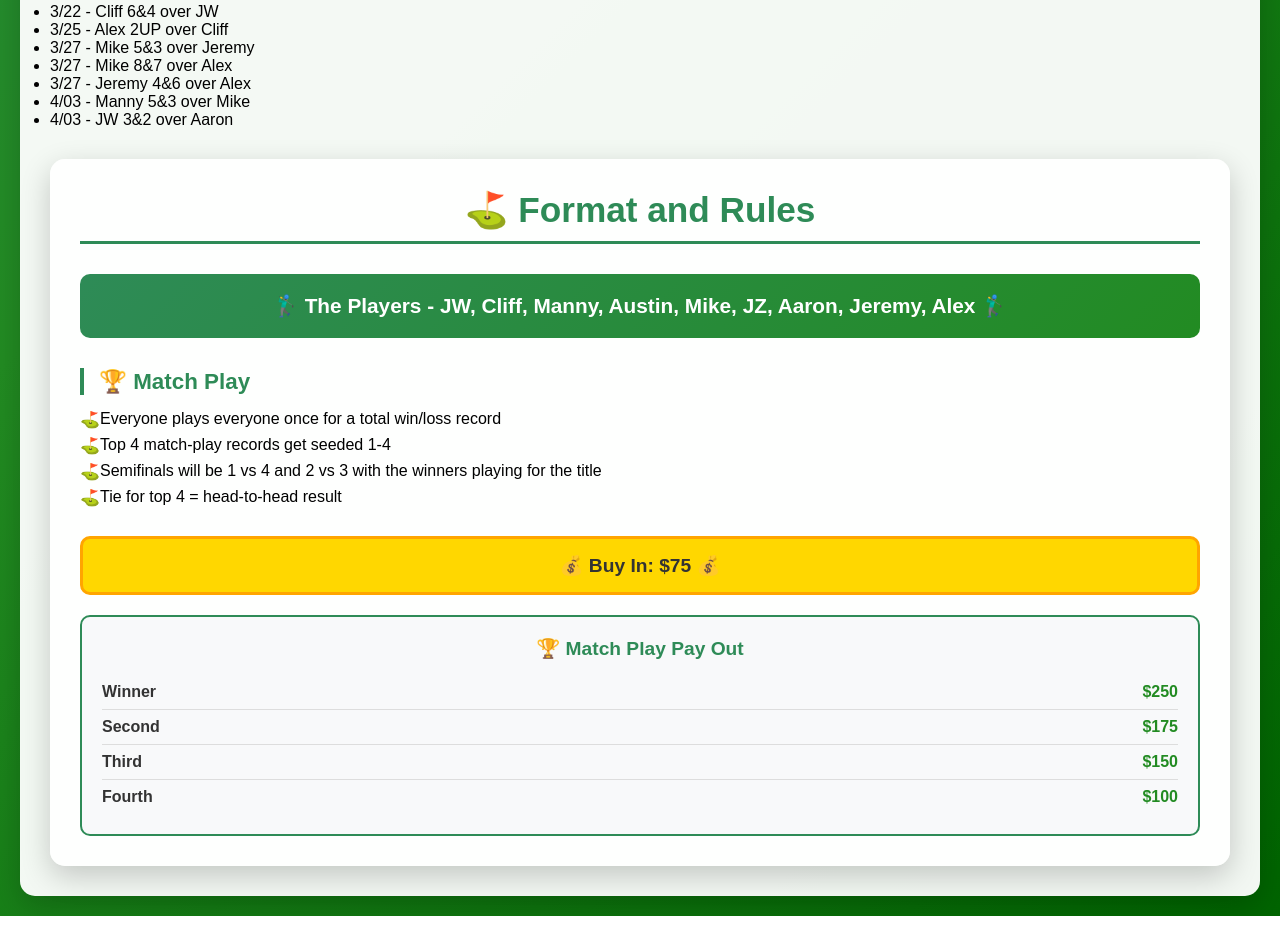
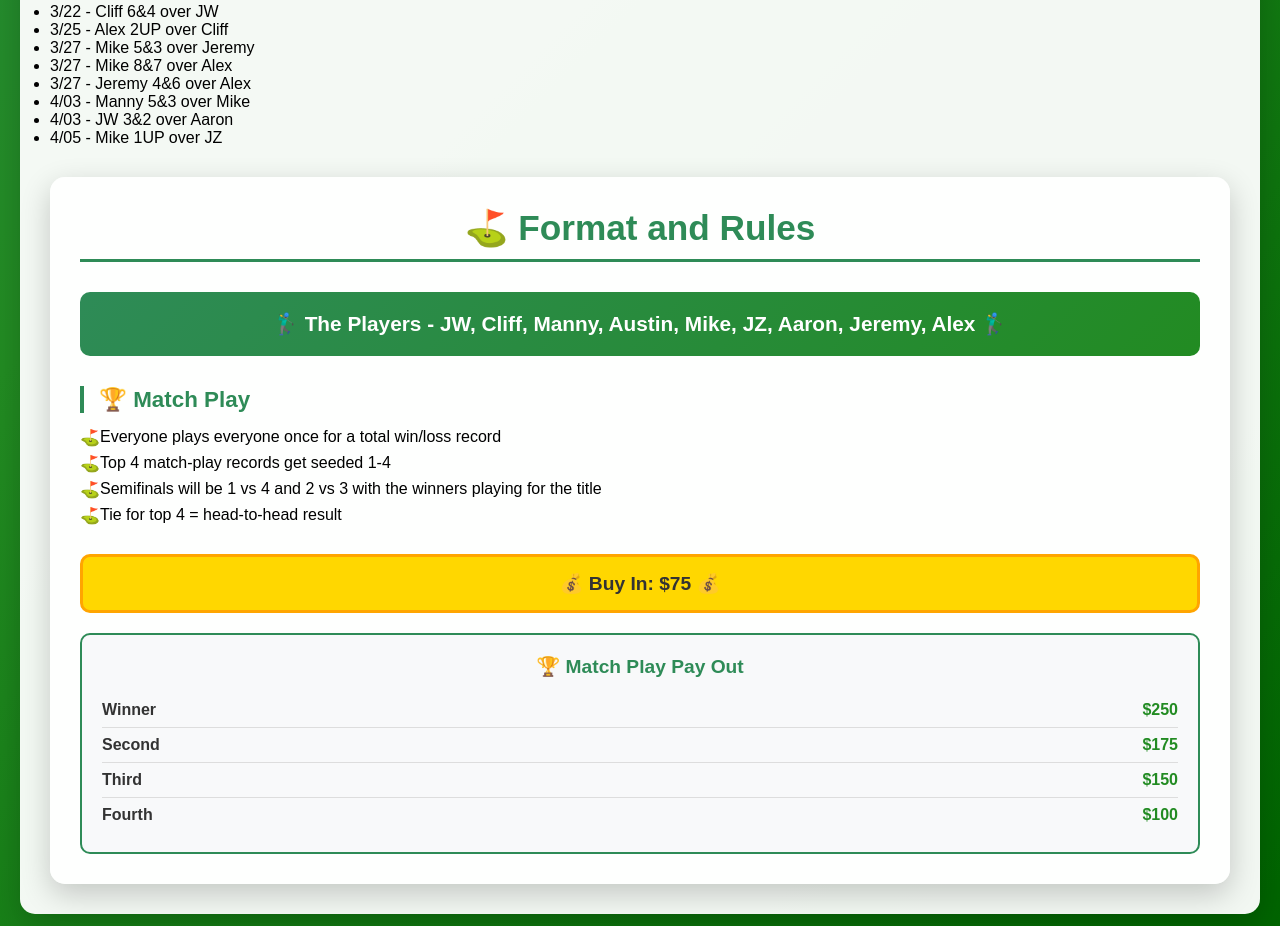
Before and after one commit to zingler27/vic-boys-golf-2026, a plain HTML site: page index.html in a window 1280 px wide. Shown: the part 1466-2392 px from the top of the page. Drawn offline with Linux system fonts and the light colour scheme.

Commit message:
Update index.html

```diff
--- a/index.html
+++ b/index.html
@@ -511,6 +511,7 @@ Par: 72 | Enter actual scores (e.g., 74 = +2, 70 = -2)
 <li>3/27 - Jeremy 4&6 over Alex </li>
 <li>4/03 - Manny 5&3 over Mike </li>
 <li>4/03 - JW 3&2 over Aaron </li>
+<li>4/05 - Mike 1UP over JZ </li>
 
 
 
```
